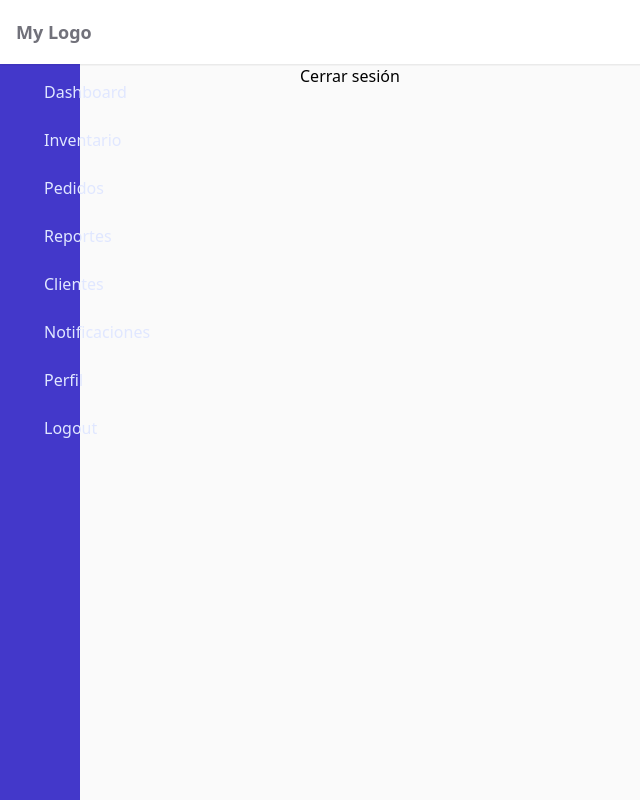
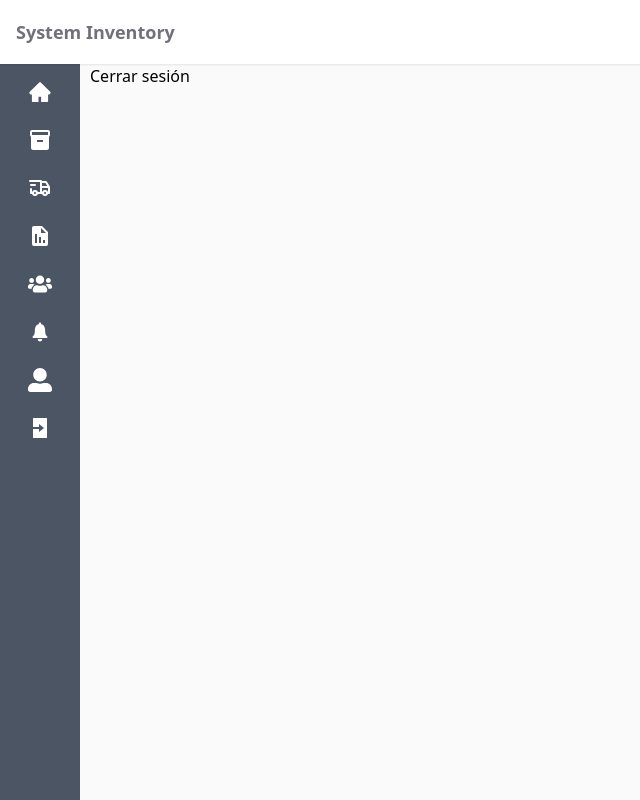
Before and after one commit to Los-duros-de-DevOps-Web/inventory-management-for-smes, a Next.js app: page / in a window 1280 px wide. Shown: the whole page, without its empty margins (0-640 px from the left). Built offline with nearby package versions, Linux system fonts and the light colour scheme; no server answers; sample sign-in values are in the browser's storage.

Commit message:
Finished the sidebar

```diff
--- a/src/components/navbar/Navbar.tsx
+++ b/src/components/navbar/Navbar.tsx
@@ -18,7 +18,7 @@ const Navbar = (props: Props) => {
         "w-full fixed z-10 px-4 shadow-sm h-16": true, //positioning & styling
       })}
     >
-      <div className="font-bold text-lg">My Logo</div>
+      <div className="font-bold text-lg">System Inventory</div>
       <div className="flex-grow"></div>
       <button className="md:hidden" onClick={props.onMenuButtonClick}>
         <GiHamburgerMenu className="h-6 w-6" />
--- a/src/components/sidebar/SideBar.tsx
+++ b/src/components/sidebar/SideBar.tsx
@@ -32,7 +32,7 @@ const SideBar = ({ open, setOpen, navItems = NavItems }: Props) => {
     <div
       className={classNames({
         "flex flex-col justify-between": true, // layout
-        "bg-indigo-700 text-zinc-50": true, // colors
+        "bg-gray-600  text-white": true, // colors
         "md:w-[250px] md:sticky md:top-16 md:z-0 top-0 z-20 fixed": isHovered, // positioning
         "md:w-[80px] md:sticky md:top-16 md:z-0 top-0 z-20 fixed": !isHovered,
         "md:h-[calc(100vh_-_64px)] h-full w-[300px]": true, // for height and width
@@ -49,13 +49,14 @@ const SideBar = ({ open, setOpen, navItems = NavItems }: Props) => {
               <Link key={index} href={item.href}>
                 <li
                   className={classNames({
-                    "text-indigo-100 hover:bg-indigo-900": true, //colors
+                    "text-white hover:bg-gray-800": true, //colors
                     "flex gap-4 items-center ": true, //layout
                     "transition-colors duration-300": true, //animation
                     "rounded-md p-2 mx-5": true, //self style
                   })}
                 >
-                  {item.icon} {isHovered || !open ? item.label : null}
+                  {item.icon}{" "}
+                  {isHovered || (open && !isHovered) ? item.label : null}
                 </li>
               </Link>
             );
--- a/tailwind.config.ts
+++ b/tailwind.config.ts
@@ -14,7 +14,7 @@ const config: Config = {
           "conic-gradient(from 180deg at 50% 50%, var(--tw-gradient-stops))",
       },
       gridTemplateColumns: {
-        sidebar: "300px auto",
+        sidebar: "90px auto",
       },
       gridTemplateRows: {
         header: "64px auto",
```
